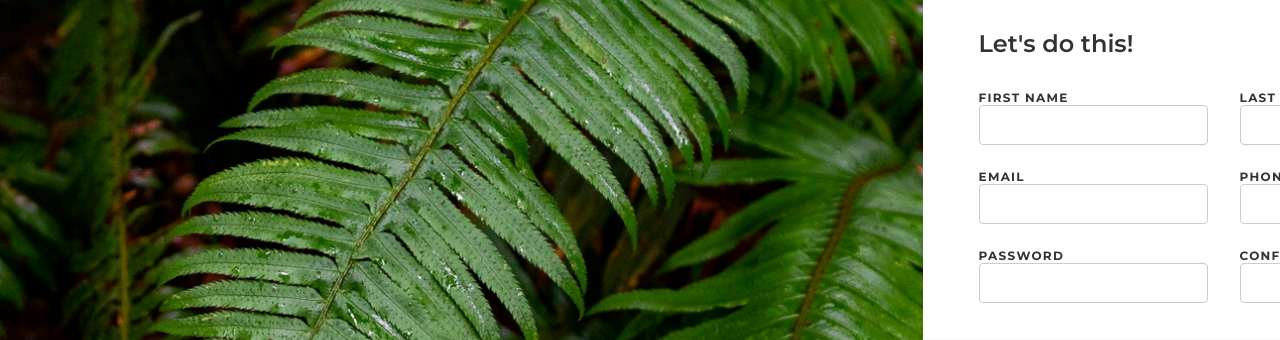
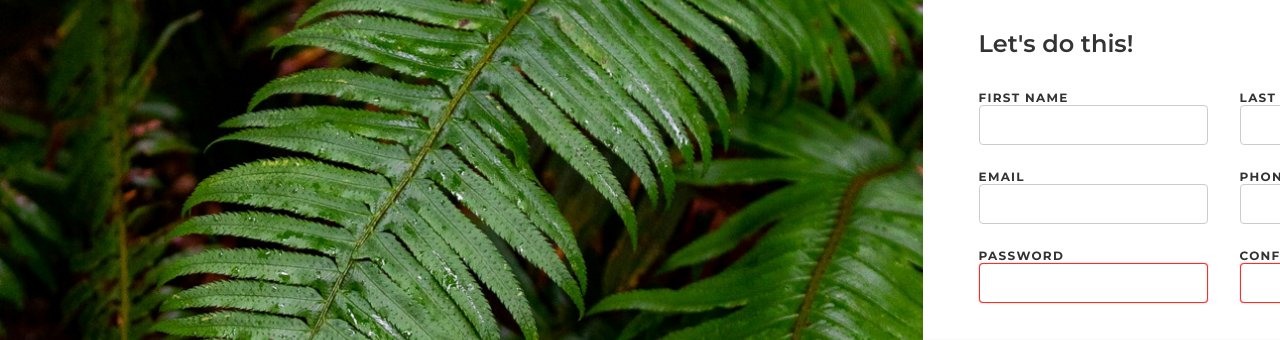
Before and after one commit to heavenlytalisman/odin-form, a plain HTML site: page index.html in a window 1280 px wide. Shown: the part 405-745 px from the top of the page. Drawn offline with Linux system fonts and the light colour scheme.

Commit message:
Add: added styling for invalid password input

```diff
--- a/index.html
+++ b/index.html
@@ -39,7 +39,7 @@
                     <div class="form-row">
                         <div class="form-group">
                             <label for="email">EMAIL</label>
-                            <input type="text" id="email" name="email">
+                            <input type="email" id="email" name="email">
                         </div>
                         <div class="form-group">
                             <label for="phone_number">PHONE NUMBER</label>
--- a/style.css
+++ b/style.css
@@ -158,10 +158,10 @@ input:focus {
     outline: none;
 }
 
-/* not working */
-/* .password#password:invalid {
-  border-color: #dc2626;
-} */
+input:invalid {
+  border-color: #fa2d2d;
+  box-shadow: 0 0 1px rgb(248, 46, 28);
+}
 
 .footer {
     display: flex;
```
